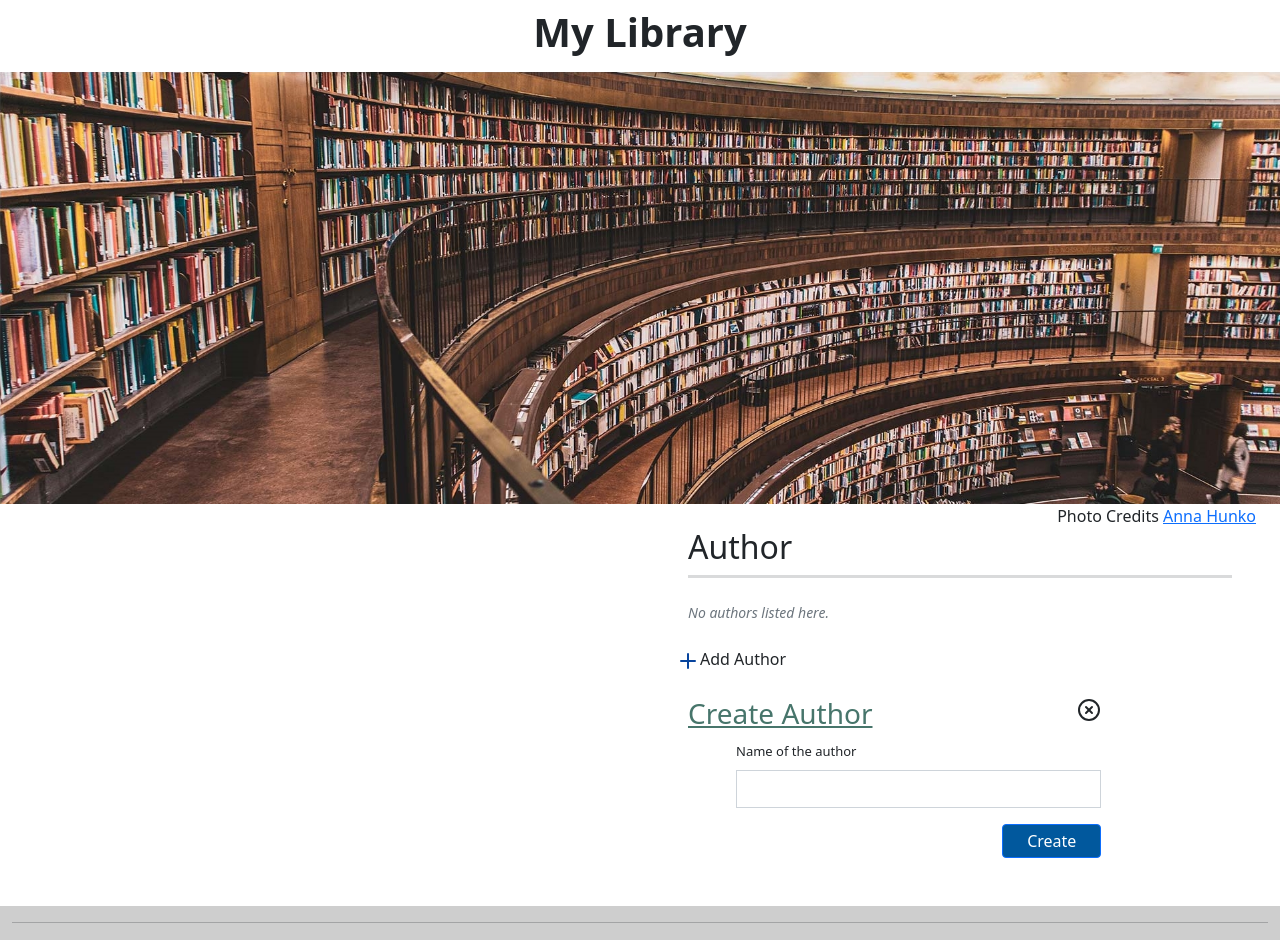
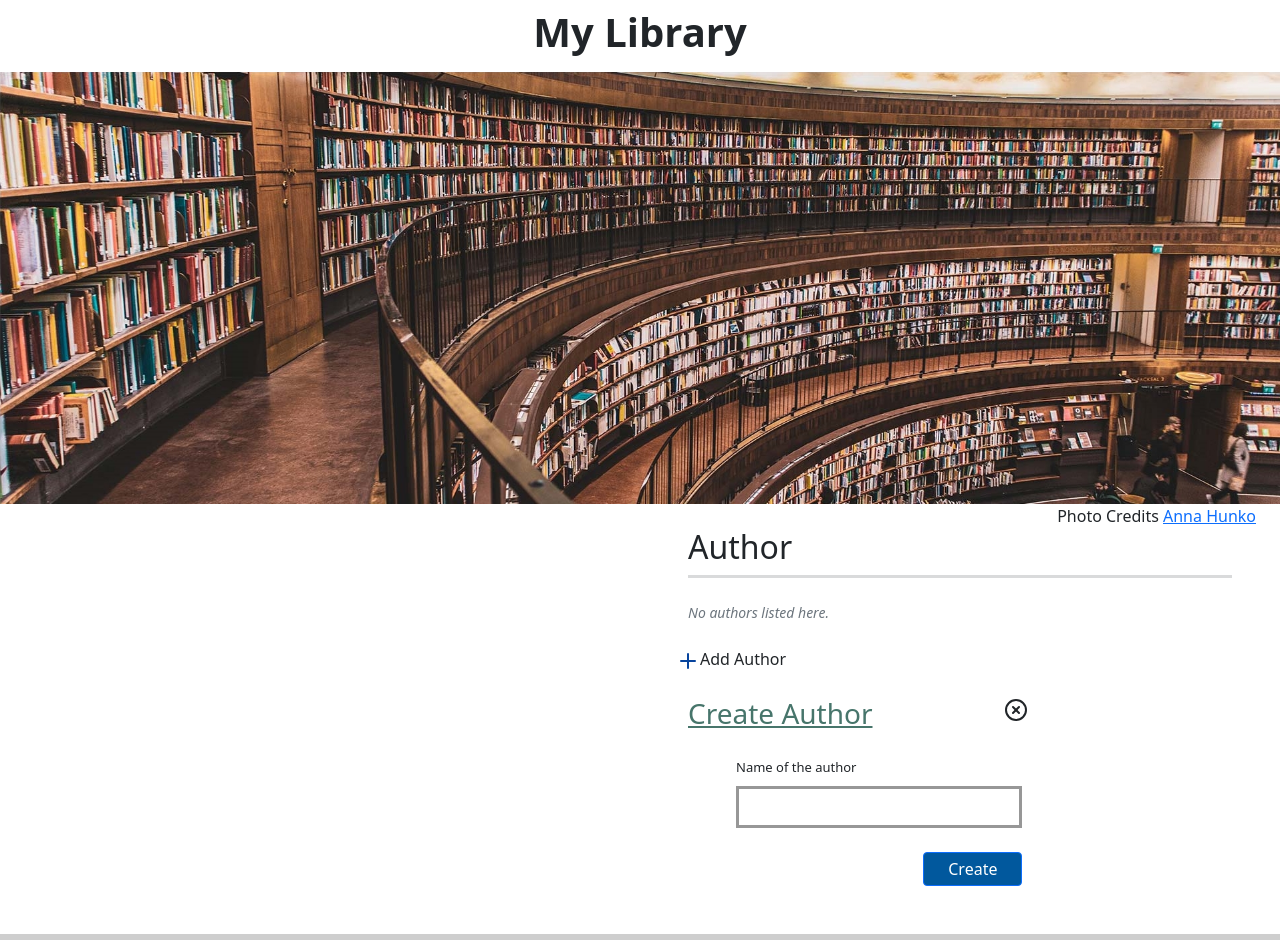
Before and after one commit to mihiHarshana/lib-individual, a React (Create React App) app: page / in a window 1280 px wide. Shown: the top 940 px of the page. Built offline with nearby package versions, Linux system fonts and the light colour scheme.

Commit message:
Author form margins and css sizes refactoring

```diff
--- a/src/assests/scss/_authorForm.scss
+++ b/src/assests/scss/_authorForm.scss
@@ -7,7 +7,6 @@ h3 {
 }
 .author-label {
   font-size: small;
-
 }
 
 .create-button {
@@ -16,4 +15,7 @@ h3 {
 
 .author-field {
   border-radius: 0em !important;
+  border-style: solid !important;
+  border-width: 3px !important;
+  border-color: #979797 !important;
 }
--- a/src/components/author/AuthorForm.tsx
+++ b/src/components/author/AuthorForm.tsx
@@ -39,17 +39,17 @@ const AuthorForm: React.FC<AuthorFormUxProps> = (props) => {
   return (
     <React.Fragment>
       <Row>
-        <Col xs={8} md={9}className="mt-4 ">
+        <Col xs={8} md={8}className="mt-4 ">
           <h3>Create Author </h3>
         </Col>
-        <Col xs={4} md={3} className="mt-4 text-end pe-md-5" >
+        <Col xs={4} md={2} className="mt-4 text-end pe-md-5" >
           <XCircle className="c-circle"  />
         </Col>
       </Row>
       <Row>
-        <Col xs={12} md={12} className="pe-md-5">
-          <Form className="ms-md-5 " onSubmit={handleAuthorCreate}>
-            <Form.Label className="author-label">Name of the author</Form.Label>
+        <Col xs={12} md={10} className="pe-md-5">
+          <Form className="mt-3 ms-md-5" onSubmit={handleAuthorCreate}>
+            <Form.Label className="author-label ">Name of the author</Form.Label>
             <Form.Control
               type="text"
               className="author-field"
@@ -57,7 +57,7 @@ const AuthorForm: React.FC<AuthorFormUxProps> = (props) => {
               value={author}
               onChange={handleChange}
               />
-            <Button  type="submit" className="create-button float-end mt-3 px-4 py-1" >
+            <Button  type="submit" className="create-button float-end mt-4 px-4 py-1" >
               Create
             </Button>
           </Form>
```
